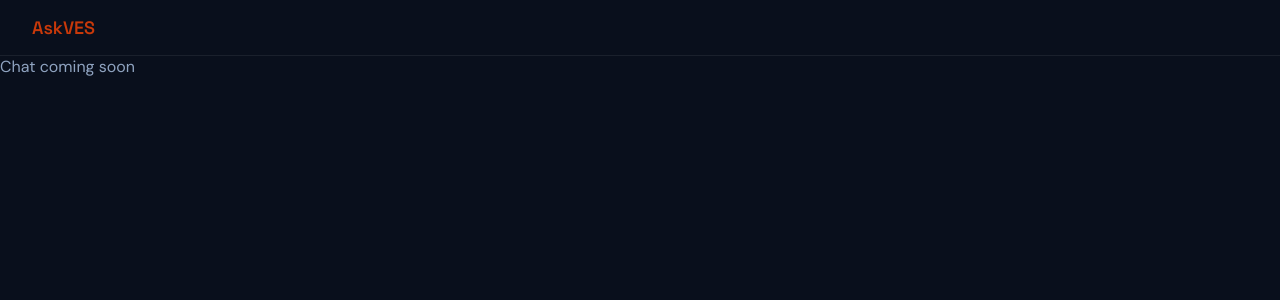
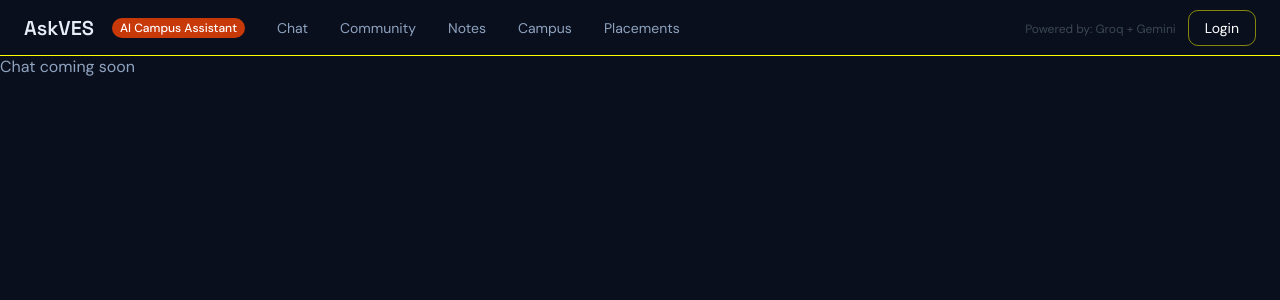
Before and after one commit to 000wahab000/AskVES, a React (Vite) app in the folder frontend/: page / in a window 1280 px wide. Shown: the top 300 px of the page. Built offline with nearby package versions, Linux system fonts and the light colour scheme.

Commit message:
feat: implement responsive Navbar component and add styling for badges

```diff
--- a/frontend/src/components/Navbar.tsx
+++ b/frontend/src/components/Navbar.tsx
@@ -1,4 +1,4 @@
-export default function Navbar() {
+/*export default function Navbar() {
     return (
         <nav style={{
             height: '56px',
@@ -19,3 +19,103 @@ export default function Navbar() {
         </nav>
     )
 }
+    */
+
+import { Link } from 'react-router-dom'
+
+const navLinks = [
+    { label: 'Chat', path: '/'},
+    { label: 'Community', path: '/community'},
+    { label: 'Notes', path: '/notes'},
+    { label: 'Campus', path: '/campus'},
+    { label: 'Placements', path: '/placements'},
+]
+
+export default function Navbar() {
+    return (
+        <nav style={{
+            height:'56px',
+            backgroundColor: '#090f1c',
+            borderBottom: '1px solid rgba(255,255,0.07)',
+            display: 'flex',
+            alignItems: 'center',
+            justifyContent: 'flex-start',
+            padding: '0 24px'
+        }}>
+            <div style={{display: 'flex', alignItems: 'center', gap: '18px',marginRight:'24px'}}>
+                <span style={{
+                    fontFamily: 'Space Grotesk',
+                    fontWeight: 700,
+                    fontSize: '20px',
+                    color: '#e8edf8',
+                    flexShrink: 0
+                }}>
+                    AskVES
+                </span>
+                <span className="ai-badge" style={{
+                    backgroundColor: '#c8390a',
+                    color: '#ffffff',
+                    fontFamily: 'DM Sans',
+                    fontSize: '12px',
+                    fontWeight: 500,
+                    padding: '2px 8px',
+                    borderRadius: '800px',
+                    whiteSpace: 'nowrap',
+                    marginRight: '8px'
+
+        }}>
+          AI Campus Assistant
+        </span>
+      </div>
+
+      <div style={{
+        display: 'flex' ,
+        alignItems: 'center',
+        gap: '32px',
+        flexWrap:'nowrap'
+
+        }}>
+
+        {navLinks.map(link => (
+            <Link
+            key={link.path}
+            to={link.path}
+            style={{
+                fontFamily:'DM Sans',
+                fontSize: '14px',
+                color: '#8fa3c0',
+                textDecoration: 'none',
+            }}
+            >
+
+                {link.label}
+            </Link>
+        ))}
+      </div>
+
+      <div style={{display: "block" , alignItems: 'center' , gap: '16px' , marginLeft:'auto'}}>
+        <span className='powered-by' style={{
+            fontFamily: 'DM Sans',
+            fontSize: '12px',
+            color: '#3b4755',
+            marginRight:'12px'
+        }}>
+            Powered by: Groq + Gemini
+        </span>
+        <button style={{
+            backgroundColor: 'transparent',
+            border:'1px solid rgba(255,255,0,0.5)',
+            borderRadius: '10px',
+            padding: '8px 16px',
+            color: '#ffffff',
+            fontFamily: 'DM Sans',
+            fontSize: '14px',
+            cursor: 'pointer',
+            transition:'0.2s ease'
+        }}>
+            Login
+        </button>
+      </div>
+    </nav>
+    )
+}
--- a/frontend/src/index.css
+++ b/frontend/src/index.css
@@ -28,3 +28,22 @@ html,body,#root {
   width:100%;
   min-height: 100vh;
 }
+
+.ai-badge {
+  display: inline-block;
+}
+
+.powered-by{
+  display: inline-block;
+}
+
+@media (max-width:900px) {
+  .powered-by {
+    display: none;
+  }
+}
+@media (max-width:900px) {
+  .ai-badge{
+    display: none;
+  }
+}
```
Also changed, not shown: 1 other file (tests, documents, lock files or other folders).
